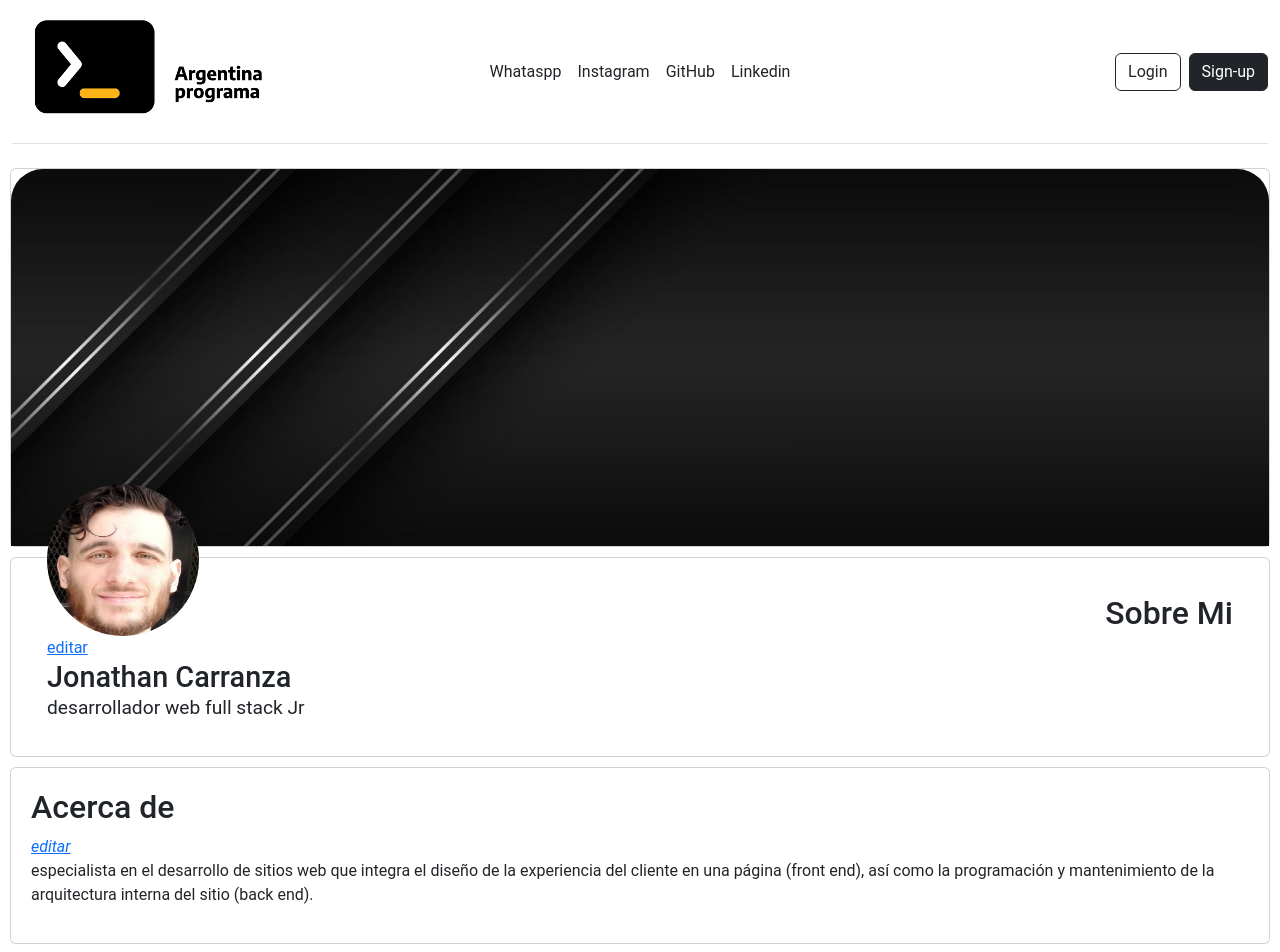
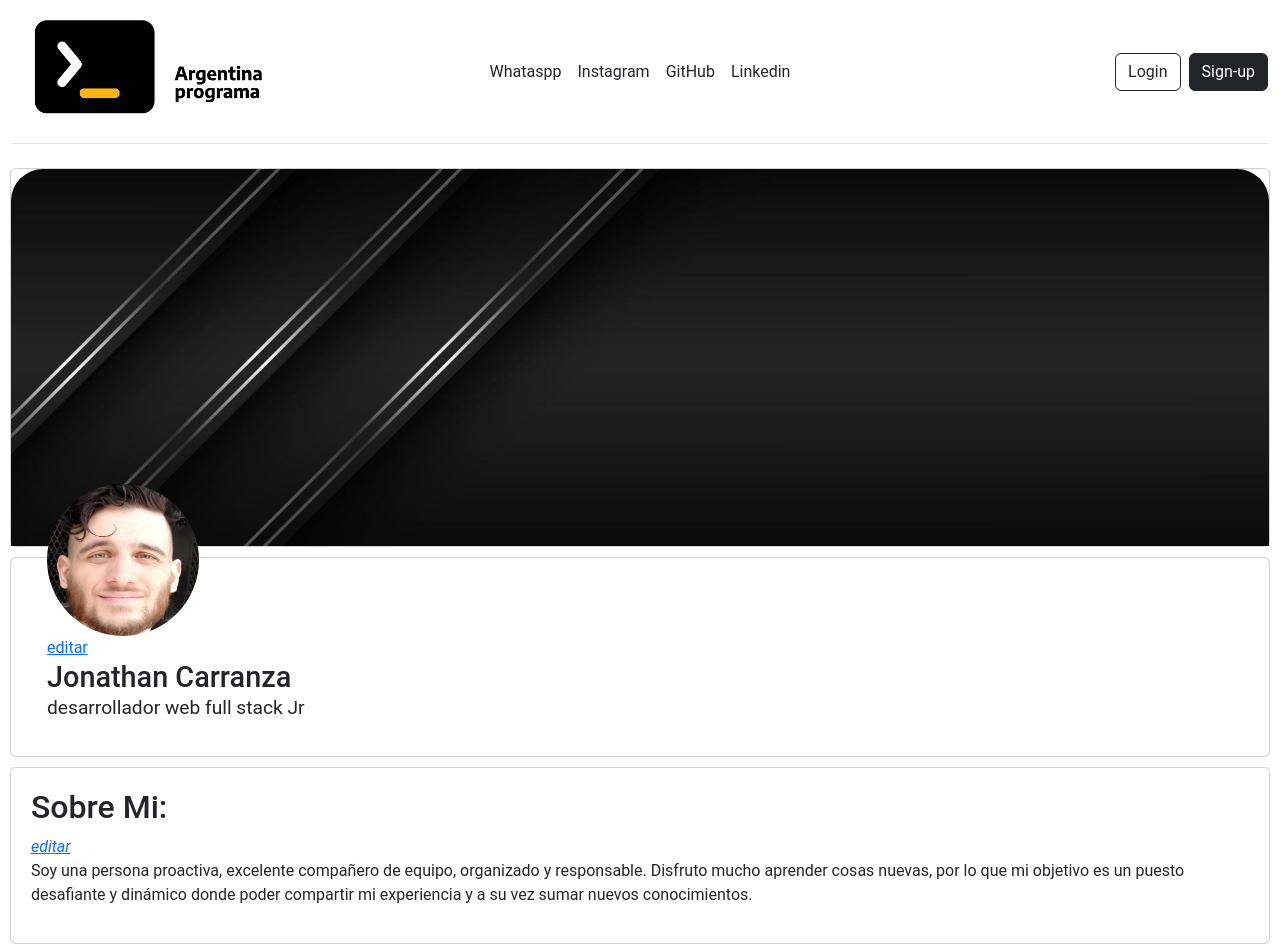
Before and after one commit to JONA77HAN/TPFINAL, an Angular app: page / in a window 1280 px wide. Shown: the top 952 px of the page. Built offline with nearby package versions, Linux system fonts and the light colour scheme; some icons are missing.

Commit message:
otro mas

```diff
--- a/src/app/components/about/about.component.html
+++ b/src/app/components/about/about.component.html
@@ -1,7 +1,6 @@
-
 <div class="card mat-card">
     <div class="card-titles">
-            <h2>Acerca de</h2>
+        <h2>Sobre Mi:</h2>
         <div class="btn-edit" onclick="cambiar_parrafo()">
             <a href="#" class="btn-right">
                 <i class="fa fa-pen">editar</i>
@@ -9,9 +8,13 @@
         </div>
     </div>
     <div>
-            <p id="text-acerdade">especialista en el desarrollo de sitios web que integra el diseño de la experiencia
-                del cliente en una página (front end), así como la programación y mantenimiento de la arquitectura
-                interna del sitio (back end). </p>
+
+        <p id="text-acerdade">
+
+            Soy una persona proactiva, excelente compañero de equipo, organizado y responsable. Disfruto mucho aprender
+            cosas nuevas, por lo que mi objetivo es un puesto desafiante y dinámico donde poder compartir mi experiencia
+            y a su vez sumar nuevos conocimientos.
+        </p>
     </div>
     <div>
         <input id="edit-acercade" type="text" oninput="myfunction2(this.value)" style="display: none;">
--- a/src/app/components/header/header.component.html
+++ b/src/app/components/header/header.component.html
@@ -17,17 +17,13 @@
             <div class="btn_edit">
                 <a href="#" class="btn-right"> editar <i class="fa fa-pen"></i></a>
             </div>
-  <div id="info-data">
+            <div id="info-data">
                 <div>
                     <h1>Jonathan Carranza</h1>
                     <div id="info-company">desarrollador web full stack Jr </div>
-                   </div>
                 </div>
-
+            </div>
         </div>
 
-       <div>
-        <h2>Sobre Mi</h2>
-       </div>
     </div>
 </div>
--- a/src/app/components/redes/redes.component.html
+++ b/src/app/components/redes/redes.component.html
@@ -8,15 +8,15 @@
     </div>
 
     <ul class="nav col-12 col-md-auto mb-2 justify-content-center mb-md-0">
-      <li><a href="#" class="nav-link px-2 link-dark"> Whataspp</a></li>
-      <li><a href="#" class="nav-link px-2 link-dark">Instagram</a></li>
-      <li><a href="#" class="nav-link px-2 link-dark">GitHub</a></li>
-      <li><a href="#" class="nav-link px-2 link-dark">Linkedin</a></li>
+      <li><a href="https://wa.link/c3o53q" class="nav-link px-2 link-dark"> Whataspp</a></li>
+      <li><a href="https://www.instagram.com/jona77han_carranza/" class="nav-link px-2 link-dark">Instagram</a></li>
+      <li><a href="https://github.com/JONA77HAN" class="nav-link px-2 link-dark">GitHub</a></li>
+      <li><a href="https://www.linkedin.com/in/jonathan-carranza-92189826a/" class="nav-link px-2 link-dark">Linkedin</a></li>
 
     </ul>
 
     <div class="col-md-3 text-end">
-      <button type="button" class="btn btn-outline-dark me-2">Login</button>
+      <button type="button" class="btn btn-outline-dark me-2" onclick="">Login</button>
       <button type="button" class="btn btn-dark">Sign-up</button>
     </div>
   </header>
--- a/src/styles.css
+++ b/src/styles.css
@@ -87,7 +87,7 @@ div#profile-background {
 div#profile-background img {
     display: flex;
     width: 100%;
-    height: 100%;
+    height: 80%;
     border-radius: 32px 32px 0 0;
 }
 
@@ -113,6 +113,7 @@ div#info-contact span {
 #info {
     display: flex;
     flex-wrap: wrap;
+
 }
 ul#info-details {
     display: flex;
```
Lines whose indentation alone changed are shown as unchanged.
